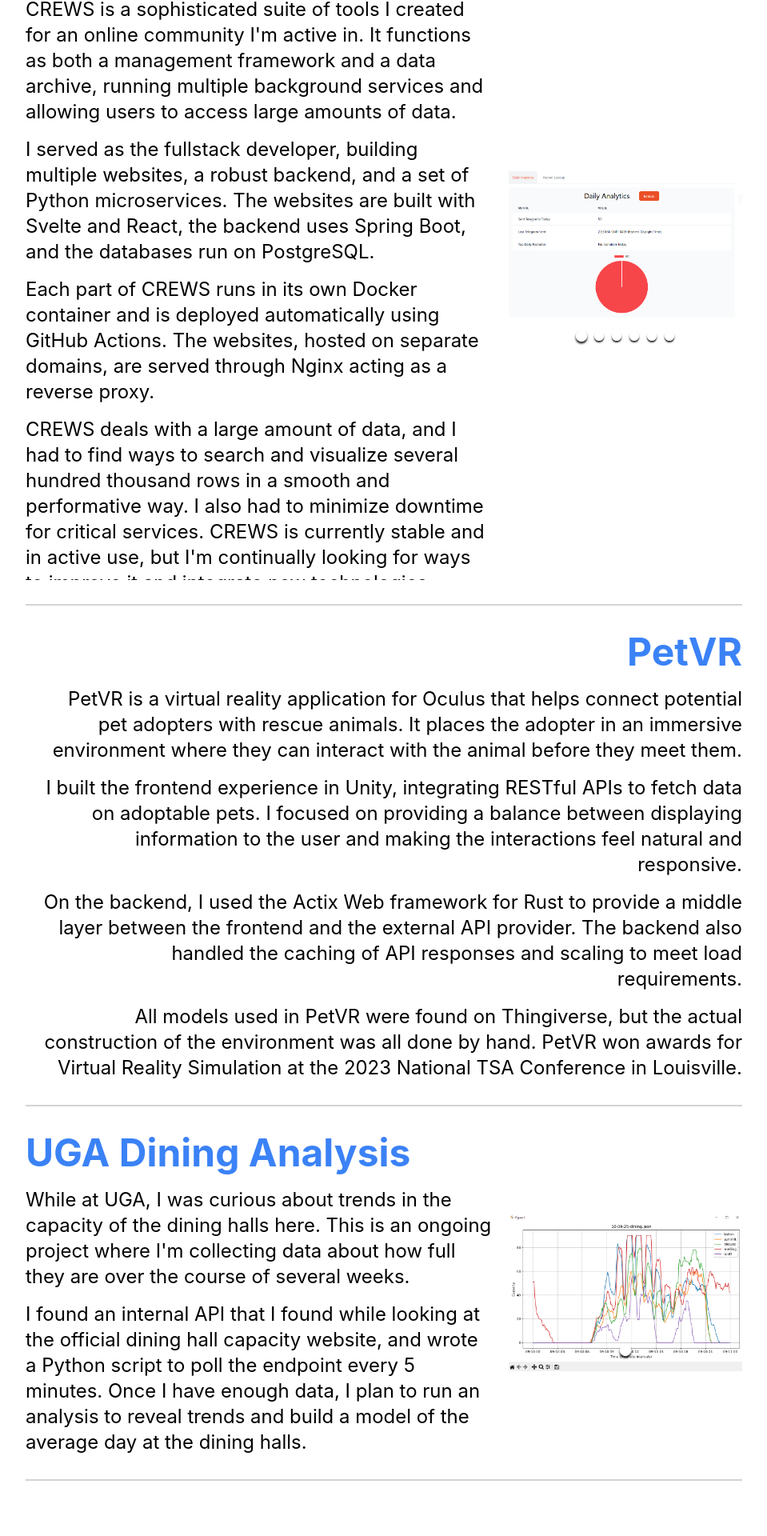
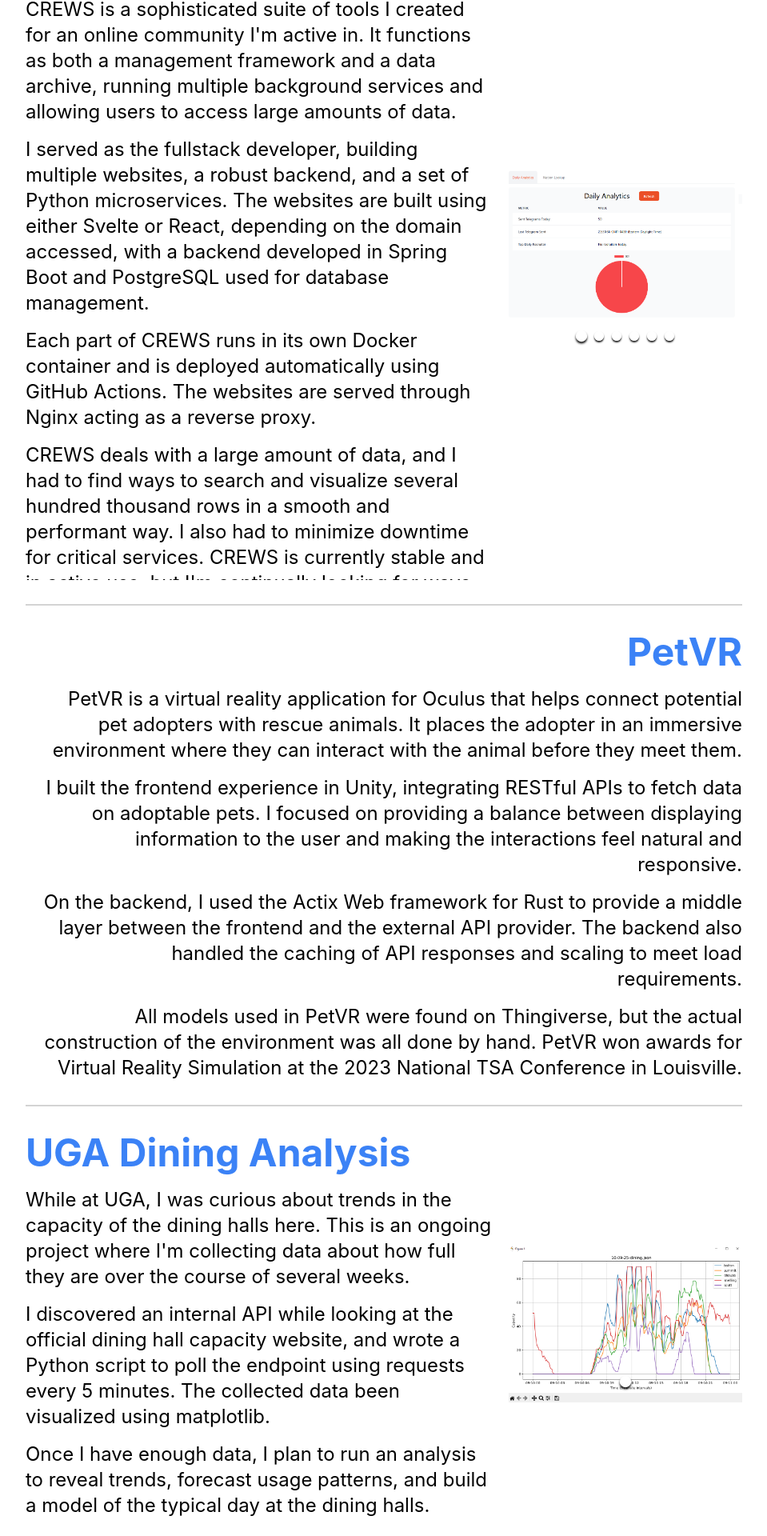
Before and after one commit to charlieboalch/charlieboalch.github.io, a React (Vite) app: page /projects in a window 1280 px wide. Shown: the part 75-1995 px from the top of the page at 80% size, without its empty margins (160-1119 px from the left). Before the commit the page ends 1926 px from the top, so only its background shows below. Built offline with nearby package versions, Linux system fonts and the light colour scheme.

Commit message:
Tweak phrasing for CREWS project

```diff
--- a/src/Projects.tsx
+++ b/src/Projects.tsx
@@ -8,9 +8,9 @@
         title: "CREWS",
         description: [
             "CREWS is a sophisticated suite of tools I created for an online community I'm active in. It functions as both a management framework and a data archive, running multiple background services and allowing users to access large amounts of data.",
-            "I served as the fullstack developer, building multiple websites, a robust backend, and a set of Python microservices. The websites are built with Svelte and React, the backend uses Spring Boot, and the databases run on PostgreSQL.",
-            "Each part of CREWS runs in its own Docker container and is deployed automatically using GitHub Actions. The websites, hosted on separate domains, are served through Nginx acting as a reverse proxy.",
-            "CREWS deals with a large amount of data, and I had to find ways to search and visualize several hundred thousand rows in a smooth and performative way. I also had to minimize downtime for critical services. CREWS is currently stable and in active use, but I'm continually looking for ways to improve it and integrate new technologies."
+            "I served as the fullstack developer, building multiple websites, a robust backend, and a set of Python microservices. The websites are built using either Svelte or React, depending on the domain accessed, with a backend developed in Spring Boot and PostgreSQL used for database management.",
+            "Each part of CREWS runs in its own Docker container and is deployed automatically using GitHub Actions. The websites are served through Nginx acting as a reverse proxy.",
+            "CREWS deals with a large amount of data, and I had to find ways to search and visualize several hundred thousand rows in a smooth and performant way. I also had to minimize downtime for critical services. CREWS is currently stable and in active use, but I'm continually looking for ways to improve it and integrate new technologies."
         ],
         images: [
             "/projects/crews-1.png",
@@ -38,7 +38,8 @@
         title: "UGA Dining Analysis",
         description: [
             "While at UGA, I was curious about trends in the capacity of the dining halls here. This is an ongoing project where I'm collecting data about how full they are over the course of several weeks.",
-            "I found an internal API that I found while looking at the official dining hall capacity website, and wrote a Python script to poll the endpoint every 5 minutes. Once I have enough data, I plan to run an analysis to reveal trends and build a model of the average day at the dining halls.",
+            "I discovered an internal API while looking at the official dining hall capacity website, and wrote a Python script to poll the endpoint using requests every 5 minutes. The collected data been visualized using matplotlib.",
+            "Once I have enough data, I plan to run an analysis to reveal trends, forecast usage patterns, and build a model of the typical day at the dining halls. ",
         ],
         images: ["/projects/uga-1.png"],
         reversed: false
```
